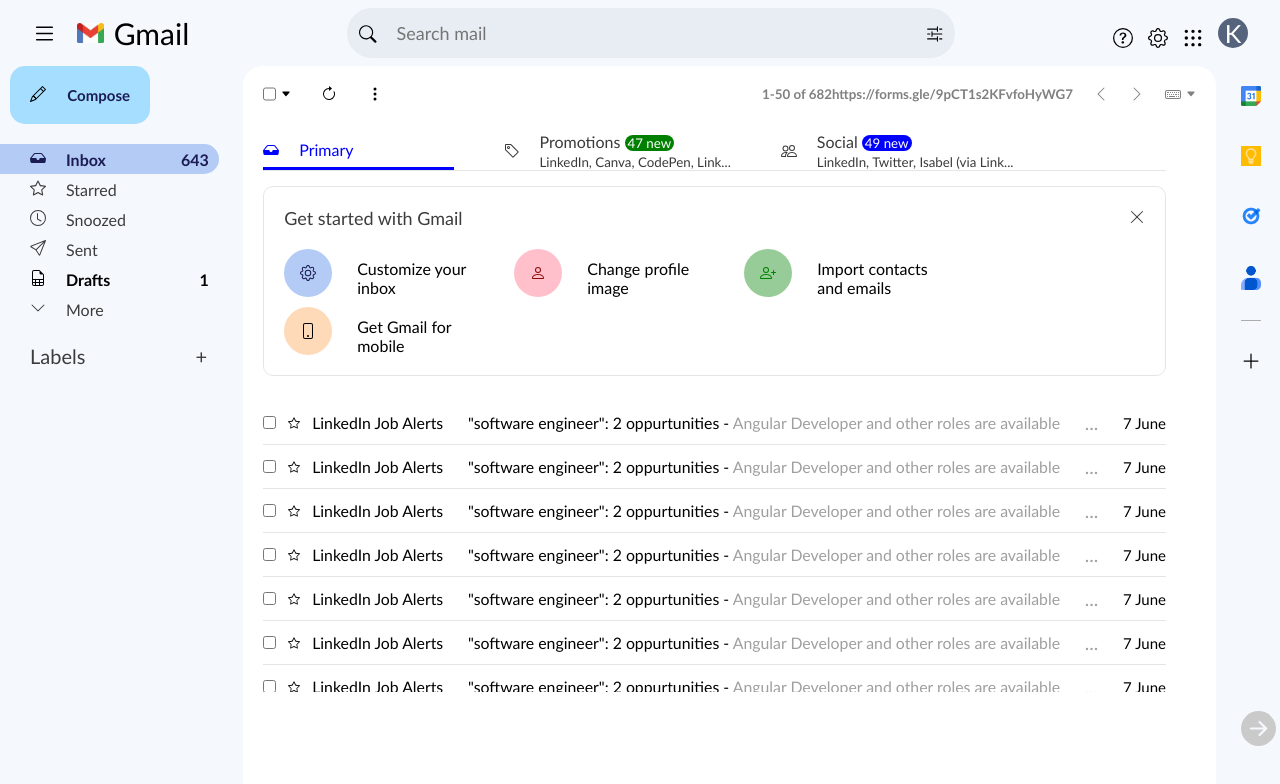
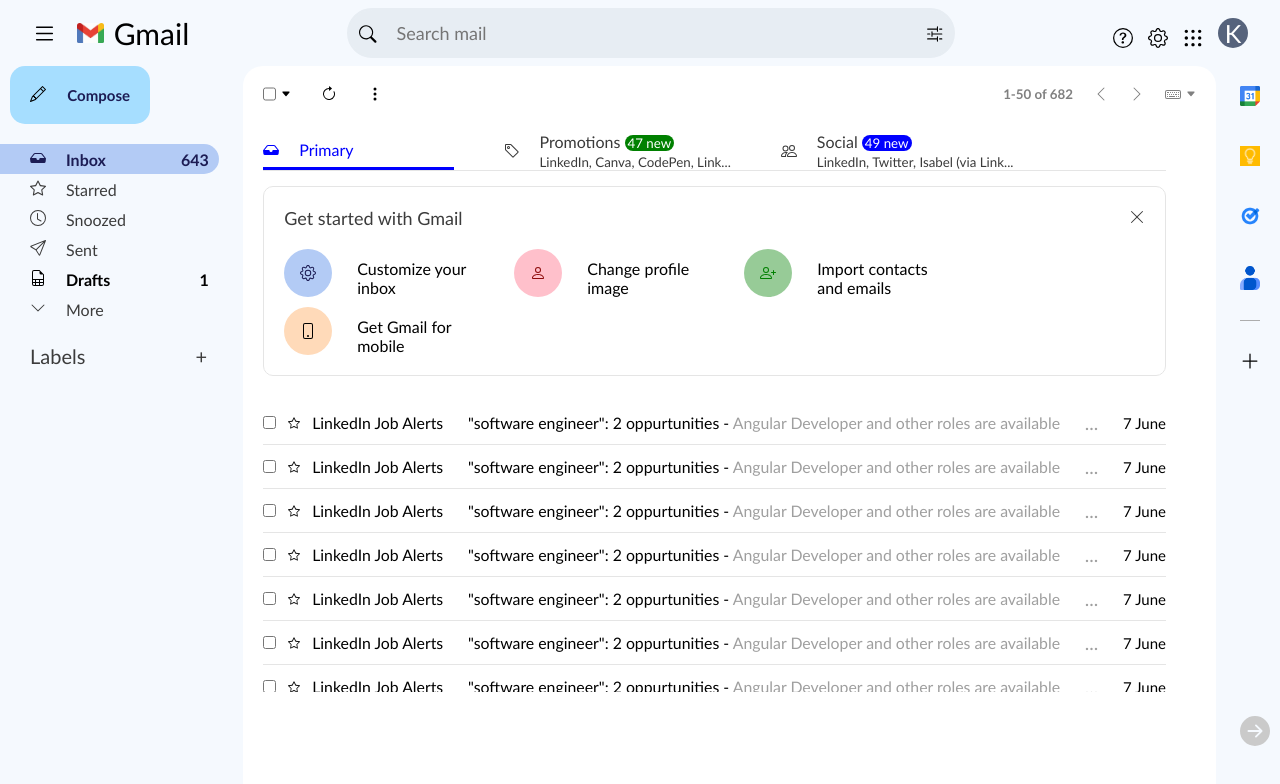
Before and after one commit to Kingsley320/Gmail_Clone_React, a React (Vite) app in the folder gmailUI-react-project/: page / in a window 1280 px wide. Shown: the top 784 px of the page. Built offline with nearby package versions, Linux system fonts and the light colour scheme.

Commit message:
update from June 13

```diff
--- a/gmailUI-react-project/src/components/Main.jsx
+++ b/gmailUI-react-project/src/components/Main.jsx
@@ -22,7 +22,7 @@
                         </svg>
                     </div>
                     <div className='right'>
-                        <small>1-50 of 682https://forms.gle/9pCT1s2KFvfoHyWG7</small>
+                        <small>1-50 of 682</small>
                         <svg xmlns="http://www.w3.org/2000/svg" width="16" height="16" fill="currentColor" class="bi bi-chevron-left" viewBox="0 0 16 16">
                             <path fill-rule="evenodd" d="M11.354 1.646a.5.5 0 0 1 0 .708L5.707 8l5.647 5.646a.5.5 0 0 1-.708.708l-6-6a.5.5 0 0 1 0-.708l6-6a.5.5 0 0 1 .708 0z" />
                         </svg>
@@ -40,7 +40,7 @@
                 </div>
                 <div className='mega_container'>
 
-                    <div className='section-headers'>
+                    <div className='section_headers'>
                         <div className='cont'>
                             <svg xmlns="http://www.w3.org/2000/svg" width="16" height="16" fill="currentColor" class="bi bi-inbox-fill" viewBox="0 0 16 16">
                                 <path d="M4.98 4a.5.5 0 0 0-.39.188L1.54 8H6a.5.5 0 0 1 .5.5 1.5 1.5 0 1 0 3 0A.5.5 0 0 1 10 8h4.46l-3.05-3.812A.5.5 0 0 0 11.02 4H4.98zm-1.17-.437A1.5 1.5 0 0 1 4.98 3h6.04a1.5 1.5 0 0 1 1.17.563l3.7 4.625a.5.5 0 0 1 .106.374l-.39 3.124A1.5 1.5 0 0 1 14.117 13H1.883a1.5 1.5 0 0 1-1.489-1.314l-.39-3.124a.5.5 0 0 1 .106-.374l3.7-4.625z" />
--- a/gmailUI-react-project/src/css/Mails.css
+++ b/gmailUI-react-project/src/css/Mails.css
@@ -3,8 +3,6 @@
     margin: 0;
     box-sizing: border-box;
 }
-
-
 .mail{
     display: flex;
     justify-content: space-between;
@@ -13,6 +11,7 @@
     padding-bottom: 10px;
     font-size: 19px;
     font-weight: 500;
+    min-width: 700px;
 }
 .mail div{
     display: flex;
@@ -24,7 +23,6 @@
 }
 .mail .child2, .mail .child3{
     color: rgb(159, 159, 159) !important;
-    /* font-weight: bold; */
 }
 .day{
     font-size: 15px !important;
--- a/gmailUI-react-project/src/css/Main.css
+++ b/gmailUI-react-project/src/css/Main.css
@@ -37,15 +37,13 @@
     font-weight: 600;
     color: gray;
 }
-
-
-.section-headers{
+.section_headers{
     display: flex;
     justify-content: left;
     gap: 50px;
     border-bottom: 1px solid rgb(229, 229, 229);
 }
-.section-headers .cont{
+.section_headers .cont{
     color: rgb(58, 58, 58);
     display: flex;
     text-align: left;
@@ -75,5 +73,7 @@
 .mega_container{
     padding-right: 30px;
     height: 70vh;
+    width: auto;
     overflow-y: scroll;
+    overflow-x: scroll;
 }
--- a/gmailUI-react-project/src/css/RightPane.css
+++ b/gmailUI-react-project/src/css/RightPane.css
@@ -22,19 +22,20 @@
 }
 
 .right-pane{
-    margin: auto 10px;
     text-align: center;
+    margin: auto 20px;
     height: 85%;
-    width: 7%;
+    min-width: 7%;
     display: flex;
     justify-content: center;
     right: 0;
     position: relative;
 }
 .arrow{
-    /* text-align: center; */
-    /* display: block; */
+    margin: auto auto;
+    padding-right: 5px;
     position: absolute;
+    left: auto;
     bottom: 0;
     color: rgb(202, 202, 202);
     height: auto;
```
